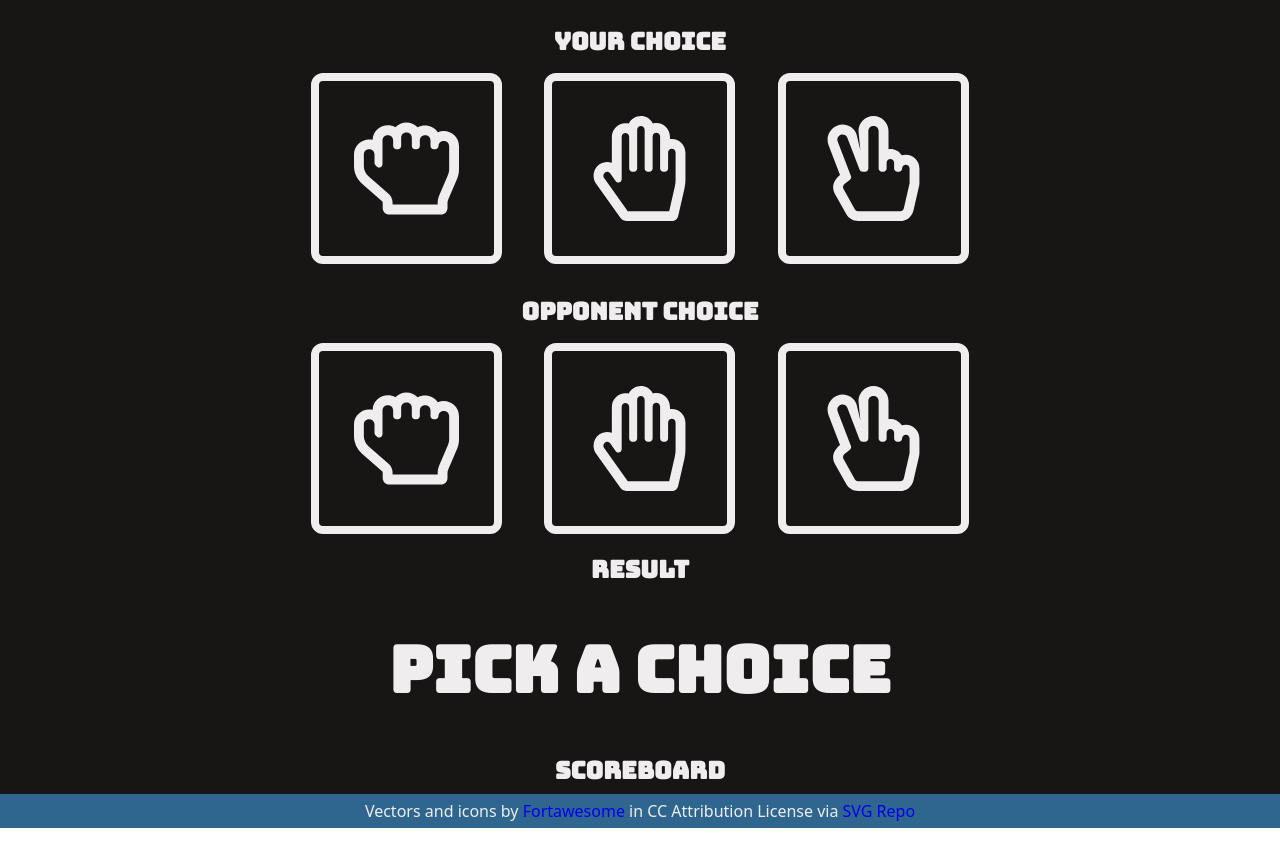
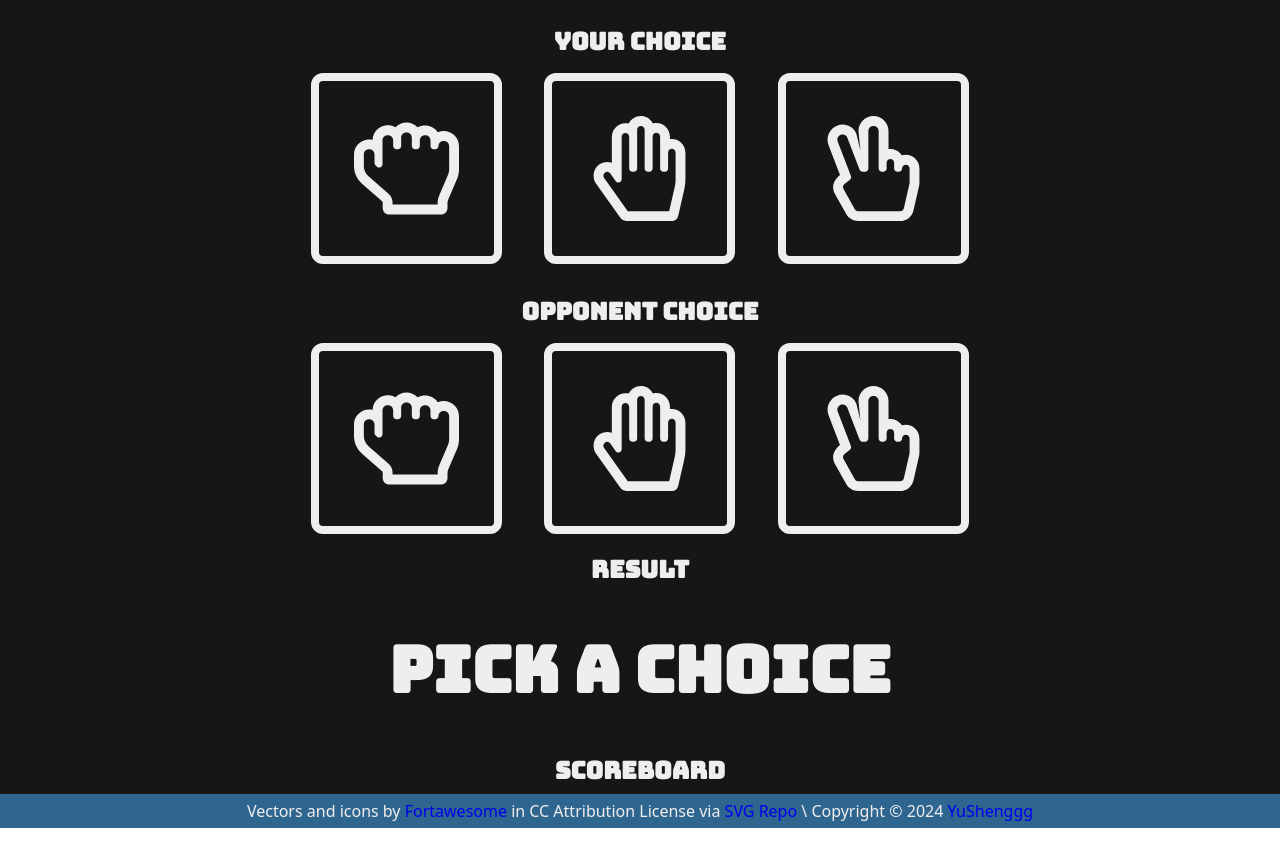
Before and after one commit to Yushenggg/rps-page, a plain HTML site: page index.html in a window 1280 px wide. Shown: the part 86-928 px from the top of the page. Drawn offline with Linux system fonts and the light colour scheme.

Commit message:
Add Link to github

```diff
--- a/index.html
+++ b/index.html
@@ -49,7 +49,8 @@
             </div>
         </div>
     </div>
-    <div class="footer">Vectors and icons by <a href="https://github.com/FortAwesome/Font-Awesome?ref=svgrepo.com" target="_blank">Fortawesome</a> in CC Attribution License via <a href="https://www.svgrepo.com/" target="_blank">SVG Repo</a></div>
+    <div class="footer">Vectors and icons by <a href="https://github.com/FortAwesome/Font-Awesome?ref=svgrepo.com" target="_blank">Fortawesome</a> in CC Attribution License via <a href="https://www.svgrepo.com/" target="_blank">SVG Repo</a> \
+        Copyright © 2024 <a href="https://github.com/Yushenggg">YuShenggg</a></div>
 
     <div id="overlay">
         <h1 id="gameResult">Insert Result</h1>
```
